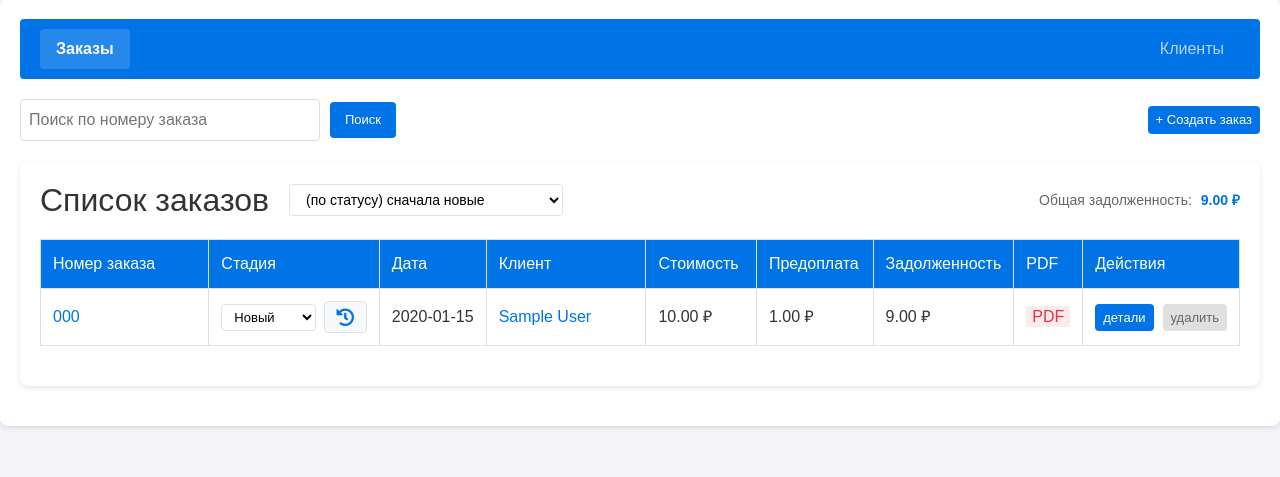
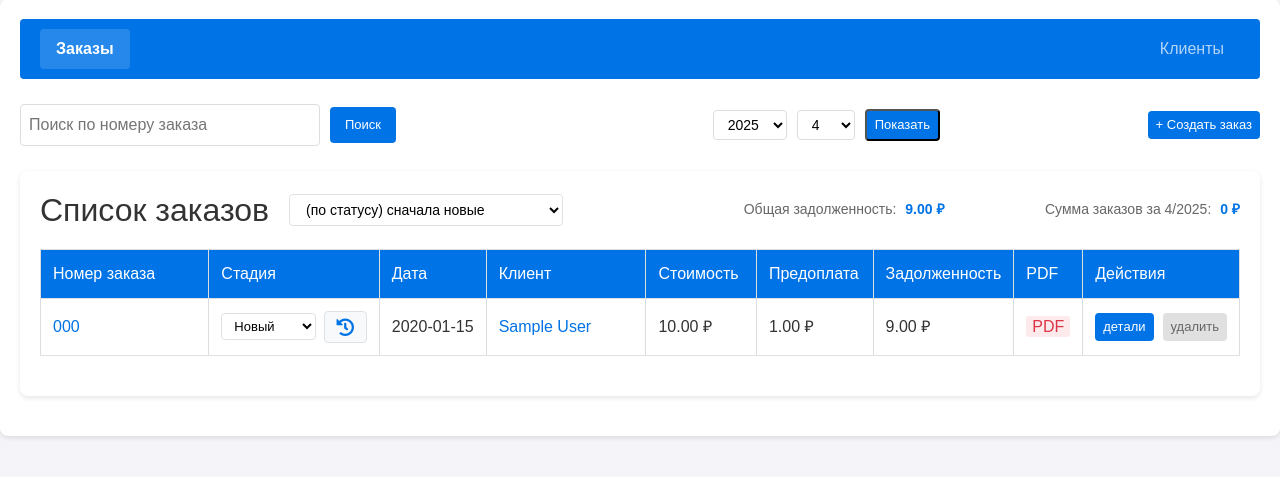
Before and after one commit to kentafar1k/okna, a Django app: page /orders/ in a window 1280 px wide. Shown: the part 91-568 px from the top of the page. Run offline with Django 5.2, Linux system fonts and the light colour scheme; a user stored in the database is signed in; tables that the repository leaves empty hold one stand-in row (values such as "Sample post"); parts of the project's set-up code (start-up, migrations or seed data) failed here and were passed over.

Commit message:
сумма по месяцам 1

```diff
--- a/orders/templates/orders/orders.html
+++ b/orders/templates/orders/orders.html
@@ -30,6 +30,29 @@
             </form>
         </div>
 
+        <!-- Month and Year Selection -->
+        <div class="month-year-selector">
+            <form method="get" class="month-year-form">
+                <select name="year" class="year-select">
+                    {% for y in years %}
+                        <option value="{{ y }}" {% if y == selected_year %}selected{% endif %}>{{ y }}</option>
+                    {% endfor %}
+                </select>
+                <select name="month" class="month-select">
+                    {% for m in months %}
+                        <option value="{{ m }}" {% if m == selected_month %}selected{% endif %}>{{ m }}</option>
+                    {% endfor %}
+                </select>
+                {% if search_query %}
+                    <input type="hidden" name="search" value="{{ search_query }}">
+                {% endif %}
+                {% if current_sort %}
+                    <input type="hidden" name="sort" value="{{ current_sort }}">
+                {% endif %}
+                <button type="submit" class="button">Показать</button>
+            </form>
+        </div>
+
         <!-- Create Order button -->
         <div class="create-order">
             <a href="{% url 'orders:create_order' %}" class="button">+ Создать заказ</a>
@@ -58,12 +81,24 @@
                     {% if search_query %}
                         <input type="hidden" name="search" value="{{ search_query }}">
                     {% endif %}
+                    {% if selected_year %}
+                        <input type="hidden" name="year" value="{{ selected_year }}">
+                    {% endif %}
+                    {% if selected_month %}
+                        <input type="hidden" name="month" value="{{ selected_month }}">
+                    {% endif %}
                 </form>
             </div>
             <div class="total-debt-info">
                 <span>Общая задолженность:</span>
                 <span class="total-amount">
                     {{ total_debt }} ₽
+                </span>
+            </div>
+            <div class="monthly-total-info">
+                <span>Сумма заказов за {{ selected_month }}/{{ selected_year }}:</span>
+                <span class="total-amount">
+                    {{ monthly_total }} ₽
                 </span>
             </div>
         </div>
@@ -346,6 +381,19 @@ td:nth-child(2) {
     margin-left: 5px;
 }
 
+.monthly-total-info {
+    margin-left: auto;
+    font-size: 14px;
+    color: #666;
+    white-space: nowrap;
+}
+
+.monthly-total-info .total-amount {
+    font-weight: bold;
+    color: #0073e6;
+    margin-left: 5px;
+}
+
 .modal {
     display: none;
     position: fixed;
@@ -616,6 +664,28 @@ th {
     padding: 4px 8px;  /* Уменьшаем отступы */
     font-size: 13px;  /* Уменьшаем размер шрифта */
 }
+
+.month-year-selector {
+    margin: 10px 0;
+    display: flex;
+    align-items: center;
+    gap: 10px;
+}
+
+.month-year-form {
+    display: flex;
+    align-items: center;
+    gap: 10px;
+}
+
+.year-select,
+.month-select {
+    padding: 5px 10px;
+    border: 1px solid #ddd;
+    border-radius: 4px;
+    background-color: white;
+    font-size: 14px;
+}
 </style>
 
 <script>
--- a/orders/views.py
+++ b/orders/views.py
@@ -20,8 +20,28 @@ def orders(request):
     # Получаем параметры сортировки
     sort_by = request.GET.get('sort', 'uncompleted_first')  # По умолчанию сортируем по статусу (сначала новые)
 
+    # Получаем год и месяц из GET-параметров или используем текущие
+    year = request.GET.get('year', timezone.now().year)
+    month = request.GET.get('month', timezone.now().month)
+
+    try:
+        year = int(year)
+        month = int(month)
+    except (ValueError, TypeError):
+        year = timezone.now().year
+        month = timezone.now().month
+
     # Базовый QuerySet
     orders_queryset = Order.objects.all()
+
+    # Фильтруем заказы по году и месяцу
+    monthly_orders = orders_queryset.filter(
+        start_date__year=year,
+        start_date__month=month
+    )
+
+    # Вычисляем сумму заказов за месяц
+    monthly_total = sum(order.total_price for order in monthly_orders)
 
     # Получаем параметр поиска
     search_query = request.GET.get('search', '').strip()
@@ -55,6 +75,11 @@ def orders(request):
         'search_query': search_query,
         'current_sort': sort_param,
         'total_debt': total_debt,
+        'monthly_total': monthly_total,
+        'selected_year': year,
+        'selected_month': month,
+        'years': range(timezone.now().year - 5, timezone.now().year + 1),
+        'months': range(1, 13),
     }
     return render(request, 'orders/orders.html', context)
 
```
Also changed, not shown: 1 other file.
